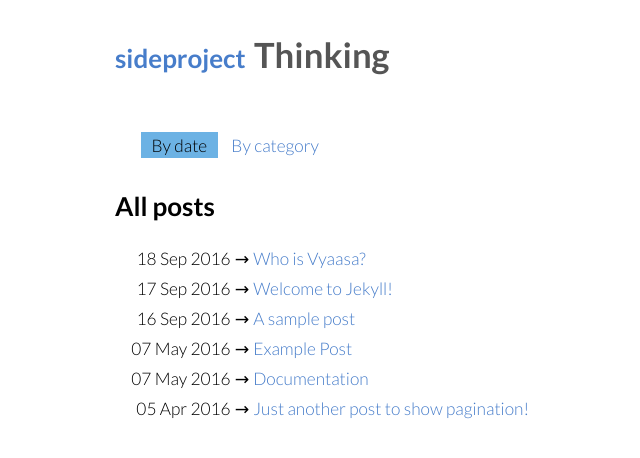
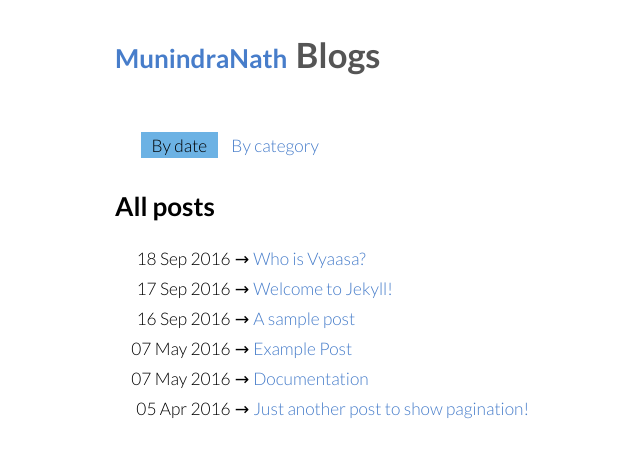
Before and after one commit to sideprojectme/blog, a Jekyll site: the page built from index.html, in a window 1280 px wide. Shown: the top 458 px of the page, without its empty margins (200-840 px from the left). Built offline with Jekyll 4.4.1, drawn with Linux system fonts in a browser that asks for light colours.

Commit message:
Update header.html

```diff
--- a/_includes/header.html
+++ b/_includes/header.html
@@ -1,6 +1,6 @@
 <header class="masthead">
    <nav>
-        <h2 class="home-title"><a href="/">sideproject&nbsp;</a></h2>
-        <h1 ><a href="{{site.baseurl}}/">Thinking</a></h1>
+        <h2 class="home-title"><a href="/nath/">MunindraNath&nbsp;</a></h2>
+        <h1 ><a href="{{site.baseurl}}/">Blogs</a></h1>
     </nav>
 </header>
```
